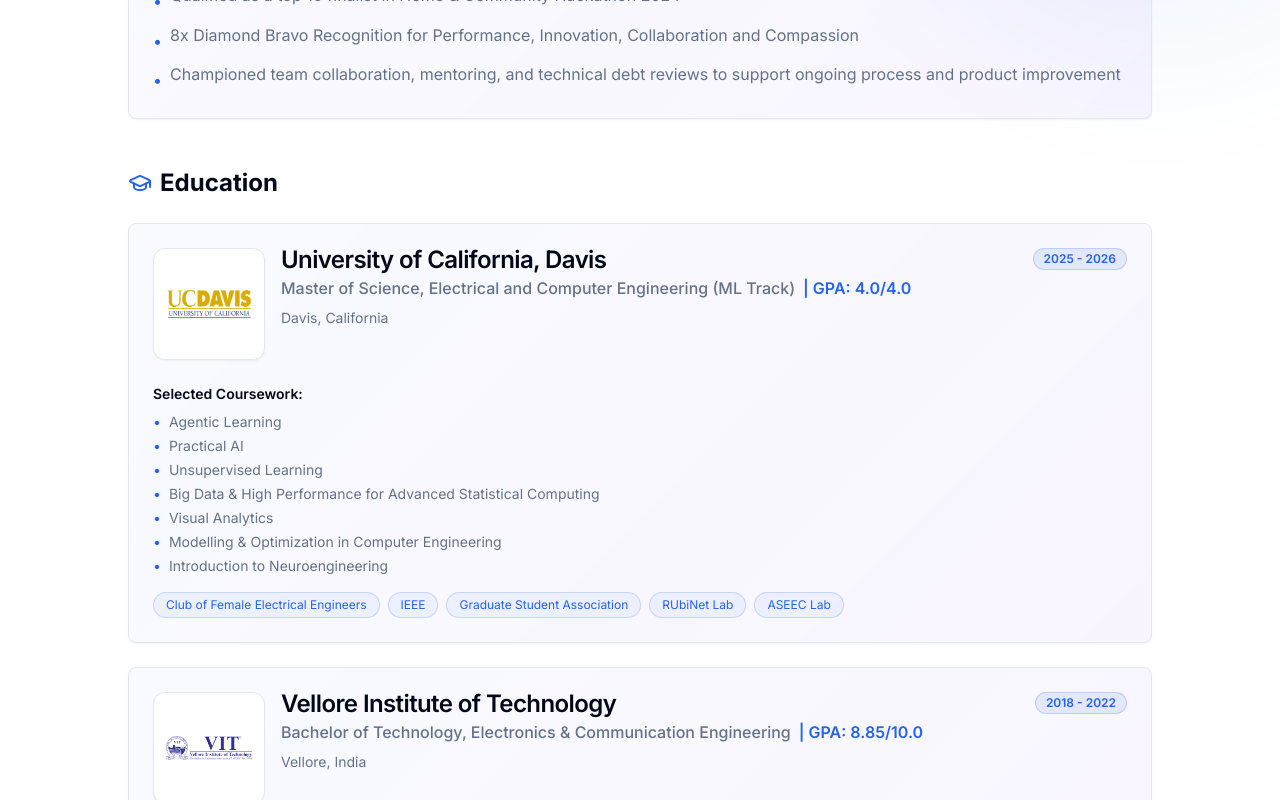
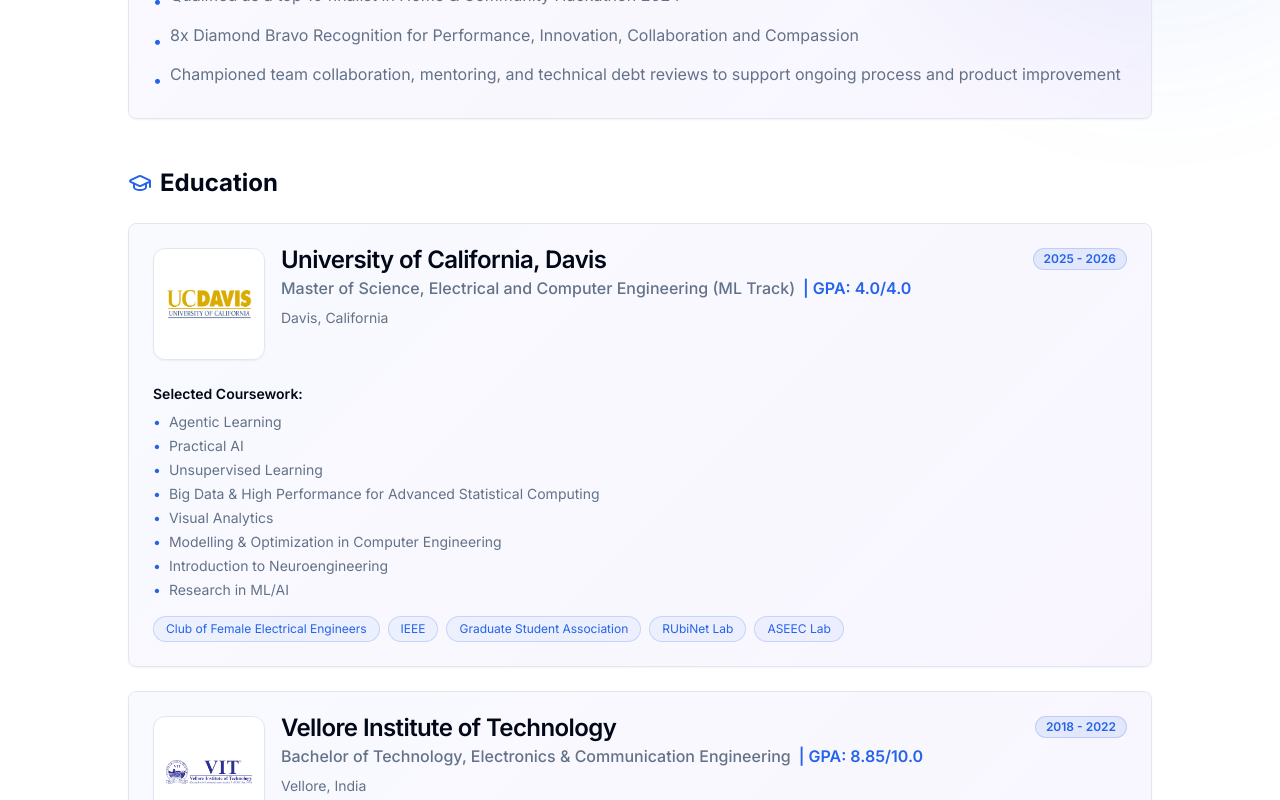
Before and after one commit to vandanacm/vandanacm.github.io, a React (Vite) app: page / in a window 1280 px wide. Shown: the part 3405-4205 px from the top of the page. Built offline with nearby package versions, Linux system fonts and the light colour scheme; the HTML template or start-up script is replaced by a standard one.

Commit message:
Update Coursework List
Co-authored-by: vandanacm <65193028+vandanacm@users.noreply.github.com>

```diff
--- a/src/components/Experience.tsx
+++ b/src/components/Experience.tsx
@@ -49,7 +49,7 @@ const education = [
     period: "2025 - 2026",
     gpa: "4.0/4.0",
     logo: logoUCDavis,
-    coursework: ["Agentic Learning", "Practical AI", "Unsupervised Learning", "Big Data & High Performance for Advanced Statistical Computing", "Visual Analytics", "Modelling & Optimization in Computer Engineering", "Introduction to Neuroengineering"],
+    coursework: ["Agentic Learning", "Practical AI", "Unsupervised Learning", "Big Data & High Performance for Advanced Statistical Computing", "Visual Analytics", "Modelling & Optimization in Computer Engineering", "Introduction to Neuroengineering", "Research in ML/AI"],
     activities: [
       { name: "Club of Female Electrical Engineers" },
       { name: "IEEE" },
```
